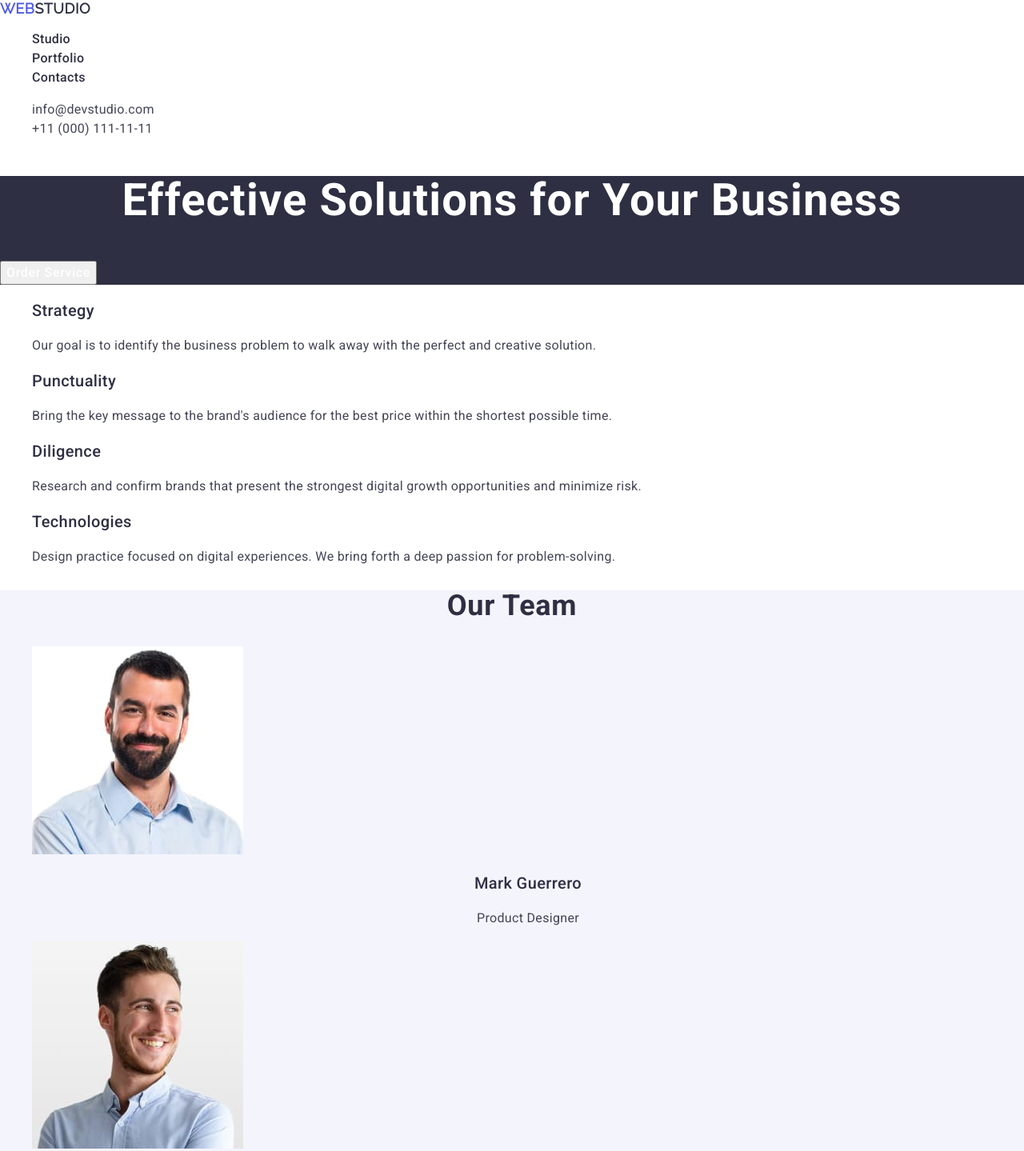
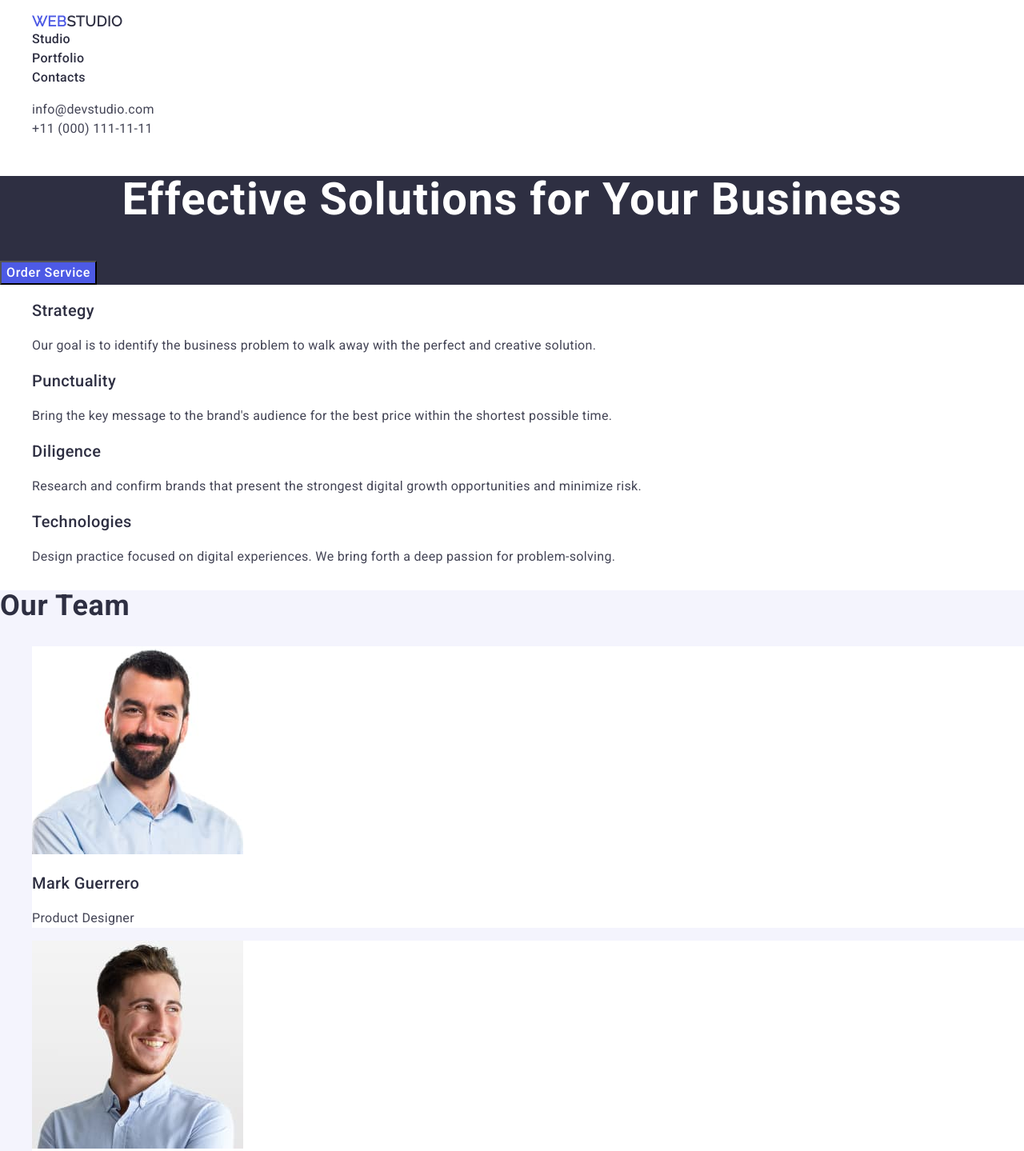
Before and after one commit to vladyslav-venher/goit-markup-hw-02, a plain HTML site: page index.html in a window 1280 px wide. Shown: the top 1439 px of the page at 80% size. Drawn offline with nearby package versions, Linux system fonts and the light colour scheme.

Commit message:
change styles

```diff
--- a/css/styles.css
+++ b/css/styles.css
@@ -74,9 +74,9 @@ button {
 
 .hero-title {
     font-family: "Roboto", sans-serif;
+    font-weight: 700;
     font-size: 56px;
-    font-weight: 700;
-    line-height: 60px;
+    line-height: 1.07;
     letter-spacing: 0.02em;
     text-align: center;
     color: #FFF;
@@ -88,6 +88,12 @@ button {
     line-height: 1.5;
     letter-spacing: 0.04em;
     color: #fff;
+    background-color: #4D5AE5;
+}
+
+.hero-button:hover,
+.hero-button:focus {
+    background-color: #404BBF;
 }
 
 
@@ -133,20 +139,21 @@ button {
     font-size: 36px;
     line-height: 1.11;
     letter-spacing: 0.02em;
-    text-align: center;
     color: #2e2f42;
+    text-transform: capitalize;
 }
 
 .team-list {}
 
-.team-item {}
+.team-item {
+    background-color: #fff;
+}
 
 .team-subtitle {
     font-weight: 500;
     font-size: 20px;
     line-height: 1.2;
     letter-spacing: 0.02em;
-    text-align: center;
     color: #2e2f42;
 }
 
@@ -154,7 +161,6 @@ button {
     font-size: 16px;
     line-height: 1.5;
     letter-spacing: 0.02em;
-    text-align: center;
     color: #434455;
 }
 
@@ -166,13 +172,15 @@ button {
     font-size: 36px;
     line-height: 1.11;
     letter-spacing: 0.02em;
-    text-align: center;
     color: #2e2f42;
+    text-transform: capitalize;
 }
 
 .portfolio-list {}
 
-.portfolio-item {}
+.portfolio-item {
+
+}
 
 .portfolio-subtitle {
     font-weight: 500;
--- a/index.html
+++ b/index.html
@@ -22,10 +22,12 @@
   <body>
     <header class="header">
       <nav>
-        <a class="logo" href="./index.html"
-          >Web<span class="logo-part">Studio</span></a
-        >
         <ul>
+          <li>
+            <a class="logo" href="./index.html"
+              >Web<span class="logo-part">Studio</span></a
+            >
+          </li>
           <li><a class="nav-link" href="">Studio</a></li>
           <li><a class="nav-link" href="">Portfolio</a></li>
           <li><a class="nav-link" href="">Contacts</a></li>
```
